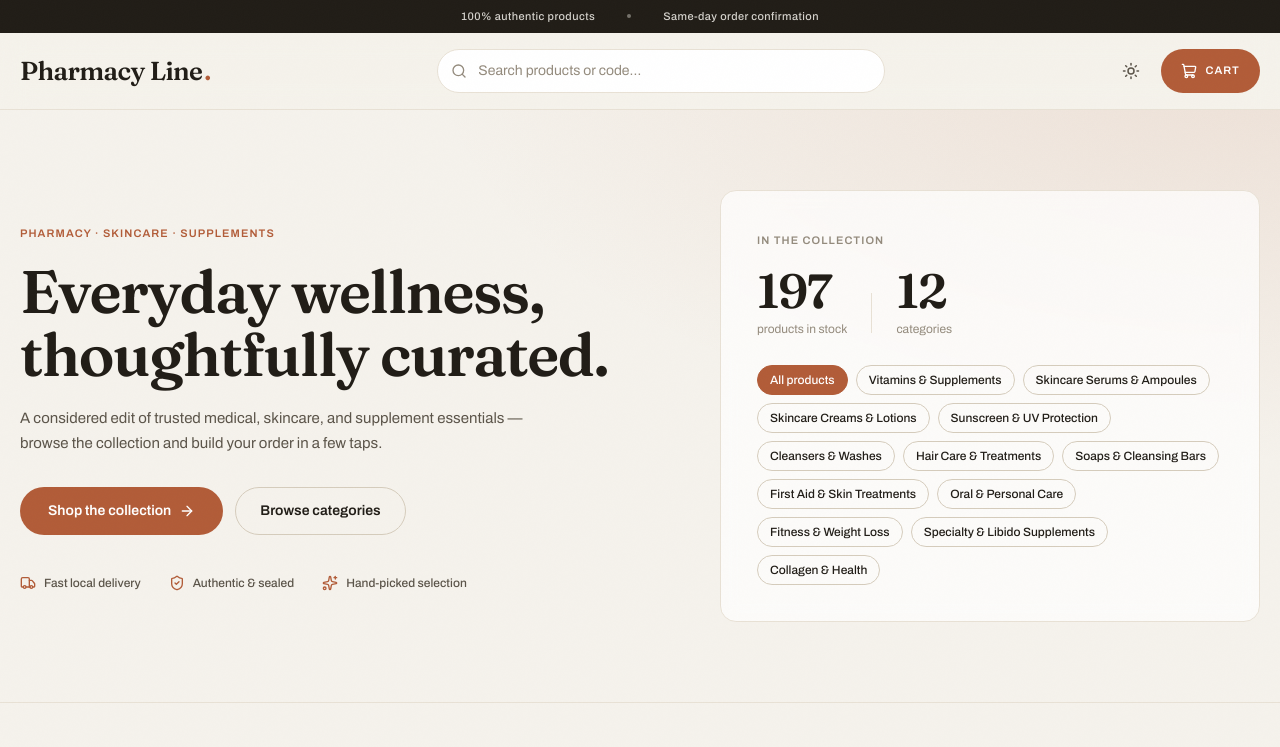
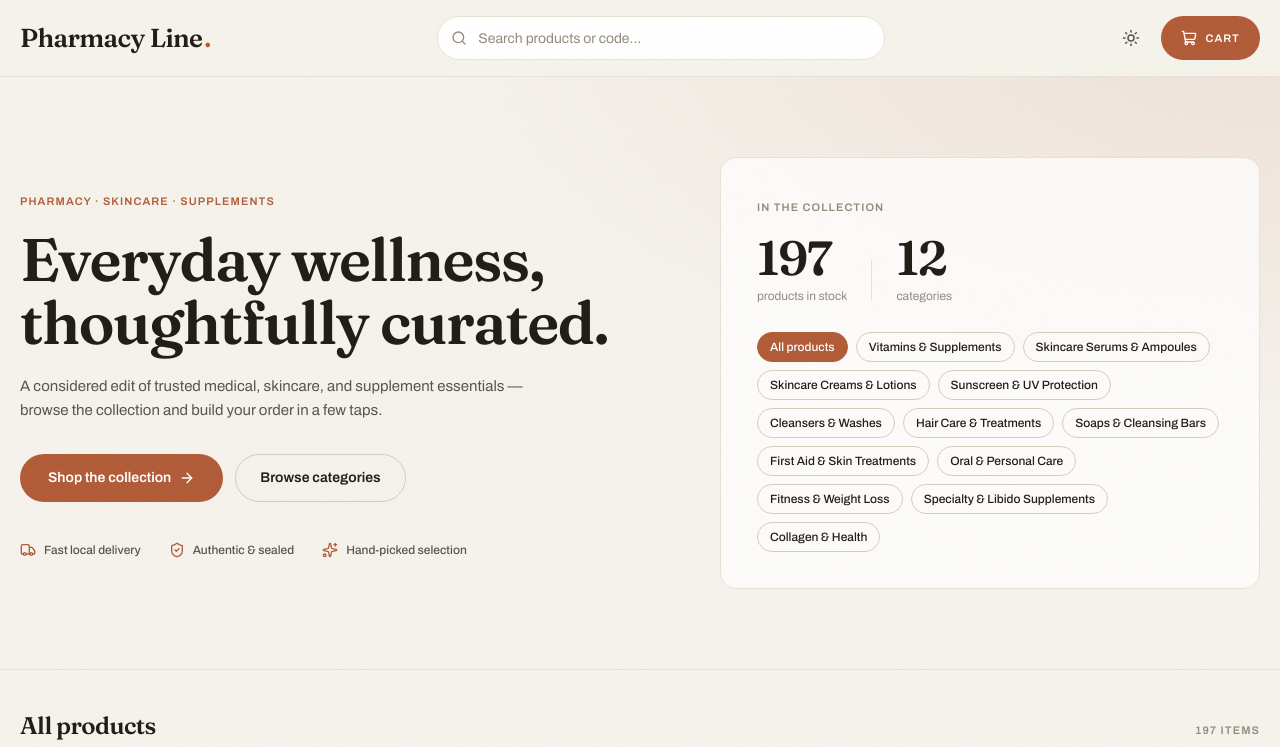
Before and after one commit to sajadalaa012-bot/PharmacyLine, a Next.js app in the folder frontend/: page / in a window 1280 px wide. Shown: the top 747 px of the page. Built offline with nearby package versions, Linux system fonts and the light colour scheme.

Commit message:
Remove storefront promo bar at top of page

```diff
--- a/frontend/src/components/ShopView.tsx
+++ b/frontend/src/components/ShopView.tsx
@@ -21,11 +21,6 @@ import ProductCard from "./ProductCard";
 import CartPanel from "./CartPanel";
 import OrderConfirmation from "./OrderConfirmation";
 import ThemeToggle from "./ThemeToggle";
-
-const PROMOS = [
-  "100% authentic products",
-  "Same-day order confirmation",
-];
 
 const TRUST = [
   { icon: Truck, label: "Fast local delivery" },
@@ -196,27 +191,11 @@ export default function ShopView() {
     <div className={`shop min-h-screen bg-paper ${isStandalone ? "pb-20 sm:pb-0" : ""}`}>
       {/* Fixed top bar: promo + navbar, pinned together */}
       <div className="sticky top-0 z-40">
-      {/* Announcement bar — pads for the notch / status bar in standalone */}
-      <div
-        className="bg-ink text-paper"
+      {/* Header — pads for the notch / status bar in standalone */}
+      <header
+        className="border-b border-line bg-paper/85 backdrop-blur-md"
         style={{ paddingTop: "env(safe-area-inset-top)" }}
       >
-        <div className="no-scrollbar mx-auto flex max-w-7xl items-center justify-center gap-3 overflow-x-auto px-5 py-2 sm:gap-8">
-          {PROMOS.map((promo, i) => (
-            <div key={promo} className="flex items-center gap-3 sm:gap-8">
-              {i > 0 && (
-                <span className="h-1 w-1 shrink-0 rounded-full bg-paper/40" />
-              )}
-              <span className="whitespace-nowrap text-[11px] font-medium tracking-[0.04em] text-paper/85">
-                {promo}
-              </span>
-            </div>
-          ))}
-        </div>
-      </div>
-
-      {/* Header */}
-      <header className="border-b border-line bg-paper/85 backdrop-blur-md">
         <div className="mx-auto flex max-w-7xl items-center gap-4 px-5 py-4">
           {/* Logo */}
           <button
```
